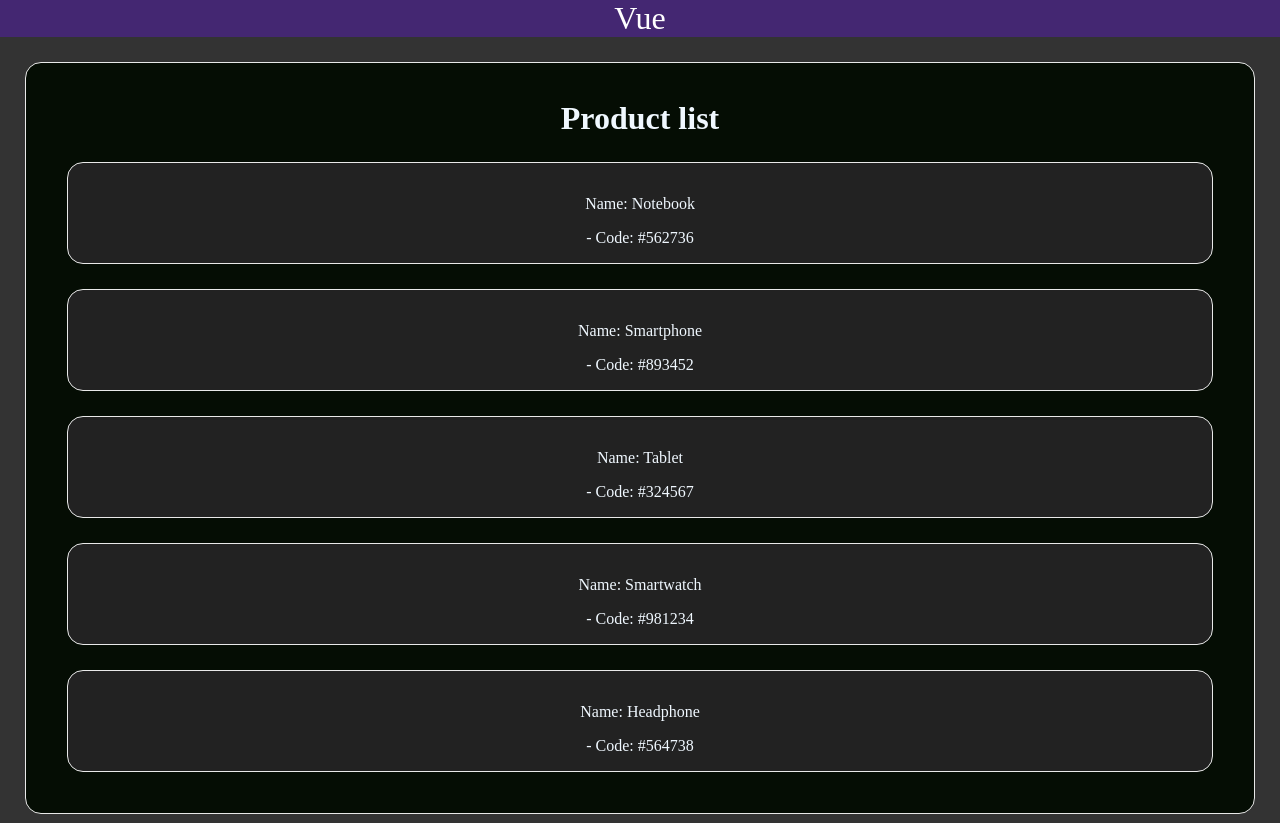
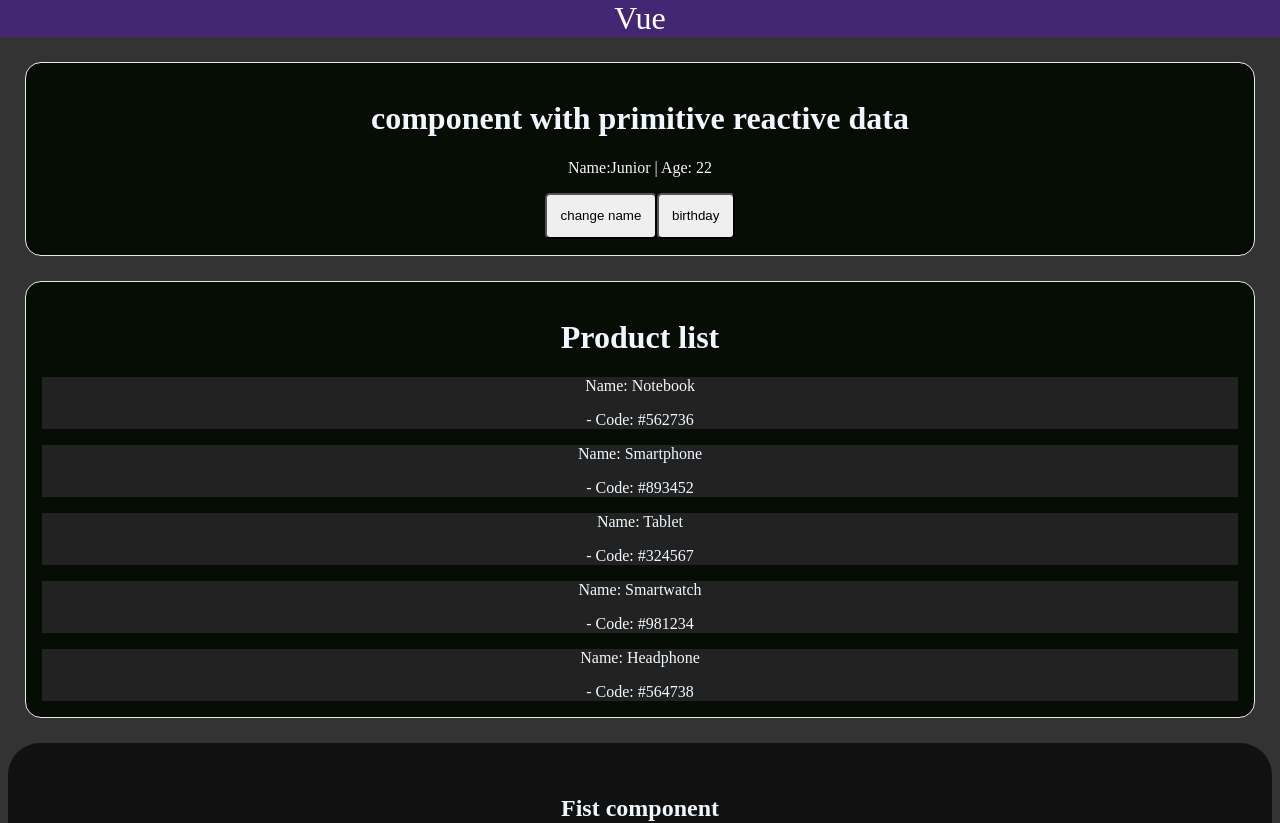
Before and after one commit to AltamiroF-22/vue-learning-basic, a Vue app: page / in a window 1280 px wide. Shown: the top 823 px of the page. Built offline with nearby package versions, Linux system fonts and the light colour scheme.

Commit message:
WithPrimitiveReactiveData

```diff
--- a/src/App.vue
+++ b/src/App.vue
@@ -1,12 +1,14 @@
 <script setup>
 import FirstComponent from './components/FirstComponent.vue';
 import WithData from './components/WithData.vue'
+import WithPrimitiveReactiveData from './components/WithPrimitiveReactiveData.vue';
 </script>
 
 <template>
   <header>
     Vue
   </header>
+  <WithPrimitiveReactiveData/>
   <WithData/>
   <FirstComponent/>
 </template>
--- a/src/assets/main.css
+++ b/src/assets/main.css
@@ -18,3 +18,12 @@ header{
   text-align: center;
 
 }
+
+.component{
+  text-align: center;
+  border:  1px solid #e9e9e9;
+  background-color: #050d04;
+  border-radius: 1em;
+  margin: 25px;
+  padding: 1em;
+}
--- a/src/components/WithData.vue
+++ b/src/components/WithData.vue
@@ -13,7 +13,7 @@ window.alert(`product name:${name} & product code: ${code}`)
 }
 </script>
 <template>
-    <div>
+    <div class="component">
         <h1>Product list</h1>
         <div class="productCard" @click="alertProduct(product.name, product.code)"
          v-for="product in products":key="product.id">
@@ -24,14 +24,6 @@ window.alert(`product name:${name} & product code: ${code}`)
 </template>
 
 <style scoped>
-    div{
-        text-align: center;
-        border:  1px solid #e9e9e9;
-        background-color: #050d04;
-        border-radius: 1em;
-        margin: 25px;
-        padding: 1em;
-    }
 
     .productCard{
         background-color: #222;
--- /dev/null
+++ b/src/components/WithPrimitiveReactiveData.vue
@@ -0,0 +1,36 @@
+<template>
+    <div class="component">
+        <h1>component with primitive reactive data</h1>
+        <p>Name:{{ name }} | Age: {{ age }}</p>
+        <button v-on:click="changeName()">change name</button>
+        <button @click="birthday()">birthday</button>
+
+    </div>
+</template>
+
+
+<script setup>
+    import {ref} from 'vue'
+
+    const name = ref("Junior")
+    const age = ref(22)
+
+    const birthday = () => {
+        age.value += 1
+    }
+
+    const changeName = () => {
+        name.value = "junior rocha"
+    }
+</script>
+
+
+
+<style scoped>
+
+button{
+    padding: 1em;
+    border-radius: 5px;
+    cursor: pointer;
+}
+</style>
```
